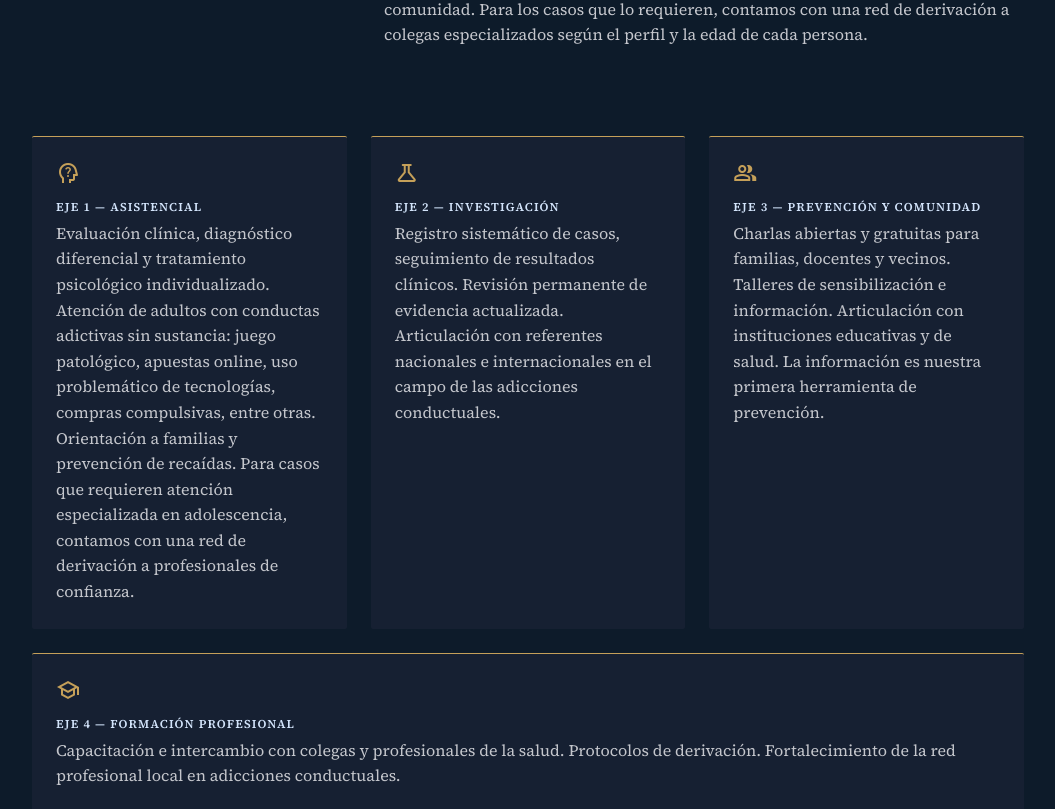
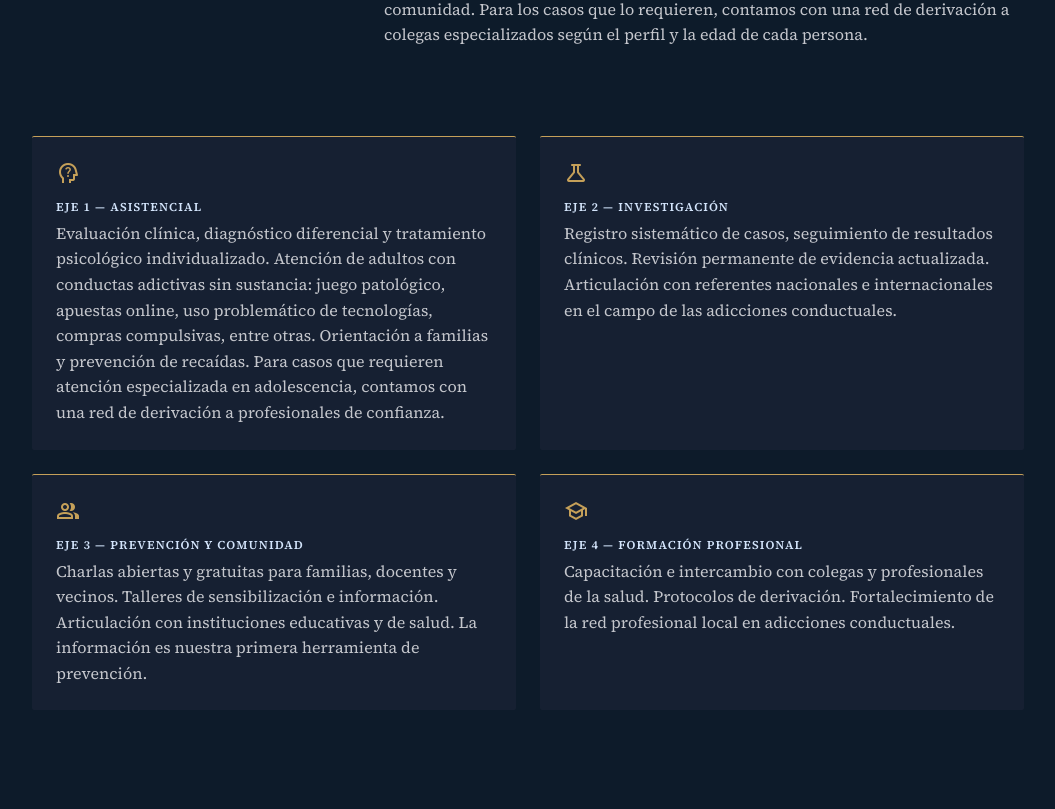
Before and after one commit to Julian986/-Programa-CASS, a Next.js app: page / in a window 1280 px wide. Shown: the part 1091-1900 px from the top of the page, without its empty margins (112-1167 px from the left). Built offline with nearby package versions, Linux system fonts and the light colour scheme; no server answers; a web font is replaced by a local one.

Commit message:
mejora de ejes

```diff
--- a/src/app/page.tsx
+++ b/src/app/page.tsx
@@ -78,7 +78,7 @@
             </div>
           </div>
           <div id="ejes" className="mt-8 w-full scroll-mt-[100px] md:mt-10">
-            <div className="grid grid-cols-1 gap-6 sm:grid-cols-3">
+            <div className="grid grid-cols-1 gap-6 sm:grid-cols-2">
               <div className="flex flex-col items-start rounded-sm border-t border-accent-gold bg-card-surface p-6 transition-colors duration-300 hover:bg-card-hover">
                 <span className="material-symbols-outlined mb-4 text-3xl text-accent-gold">
                   psychology_alt
@@ -125,8 +125,6 @@
                   información es nuestra primera herramienta de prevención.
                 </p>
               </div>
-            </div>
-            <div className="mt-6 grid grid-cols-1 gap-6 sm:grid-cols-1">
               <div className="flex flex-col items-start rounded-sm border-t border-accent-gold bg-card-surface p-6 transition-colors duration-300 hover:bg-card-hover">
                 <span className="material-symbols-outlined mb-4 text-3xl text-accent-gold">
                   school
```
